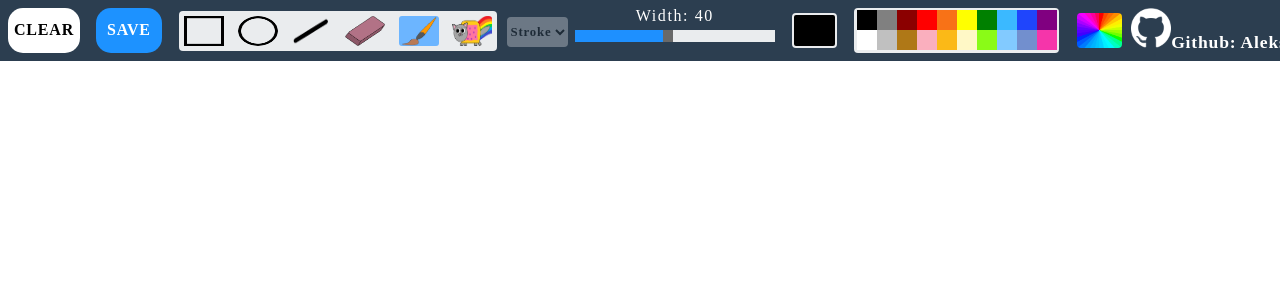
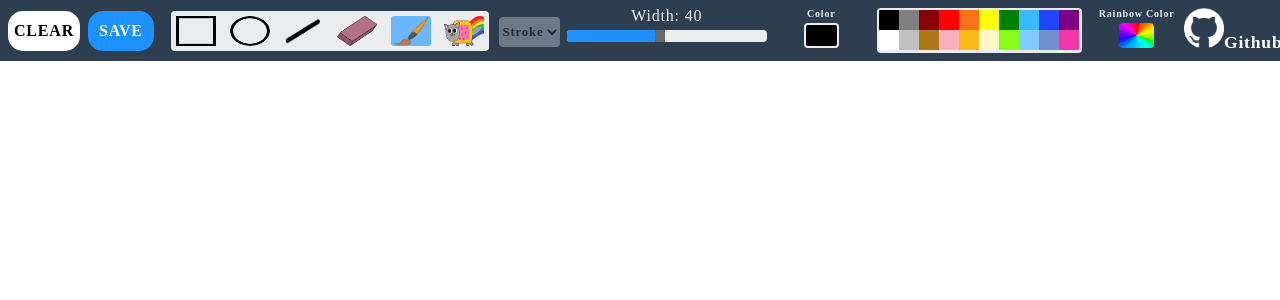
Before and after one commit to aleksns/impressive-painter, a React (Create React App) app: page / in a window 1280 px wide. Shown: the top 300 px of the page. Built offline with nearby package versions, Linux system fonts and the light colour scheme.

Commit message:
console log fix and added btn-colors label

```diff
--- a/package.json
+++ b/package.json
@@ -4,6 +4,7 @@
   "version": "0.1.0",
   "private": true,
   "dependencies": {
+    "@material-ui/core": "^4.12.3",
     "@testing-library/jest-dom": "^5.11.4",
     "@testing-library/react": "^11.1.0",
     "@testing-library/user-event": "^12.1.10",
--- a/src/App.css
+++ b/src/App.css
@@ -26,16 +26,35 @@ header {
   z-index: 2;
 }
 
+body {
+  font-family: "Century Gothic";
+  letter-spacing: 0.05rem;
+}
+
 h4 {
+  cursor: default;
   margin: 0;
   font-weight: 400;
-  font-family: "Century Gothic";
   font-size: 1rem;
-  letter-spacing: 0.1rem;
-  color: #ffffff;
+  color: var(--white-background);
 }
 
-select, button, a {
+h5 {
+  cursor: default;
+  text-align: center;
+  margin: 0;
+  transition-duration: var(--transition-time);
+  font-size: 10px;
+  color: var(--white-background);
+}
+
+.highlighted-text {
+  color: var(--yellow-dark);
+}
+
+select,
+button,
+a {
   font-family: "Century Gothic";
   font-size: 1rem;
   font-weight: 600;
@@ -48,7 +67,7 @@ a {
   padding: 2px 11px;
   text-decoration: none;
   color: #ffffff;
-  margin: 0.5em;
+  margin-left: 0.5em;
   border-radius: 15px;
   background-color: #1d92ff;
   transition-duration: var(--transition-time);
@@ -75,11 +94,17 @@ a:active {
 }
 
 .container-git-link {
- display: flex;
- justify-content: flex-end;
- width: 100%;
- white-space: nowrap;
- margin-right: 1em;
+  display: flex;
+  justify-content: flex-end;
+  width: 100%;
+  white-space: nowrap;
+  margin-right: 1em;
+}
+
+.container-clear-save {
+  display: flex;
+  flex-direction: row;
+  margin: 0.7em 0.5em 0.6em;
 }
 
 .container-tools-btns {
@@ -90,6 +115,15 @@ a:active {
   height: 40px;
   background-color: var(--white-background);
   border-radius: var(--tools-border-radius);
+}
+
+.container-color-with-text {
+  display: flex;
+  flex-direction: column;
+  align-items: center;
+  justify-content: center;
+  width: 85px;
+  margin: 0.4em 0.3em 0.7em;
 }
 
 .select-stroke-solid {
@@ -131,7 +165,6 @@ a:active {
 
 .slider-width-label {
   text-align: center;
-  cursor: default;
 }
 
 .logo-nyancat {
@@ -165,13 +198,13 @@ input[type="range"] {
   overflow: hidden;
   -webkit-appearance: none;
   background-color: #eaecee;
+  border-radius: var(--tools-border-radius);
 }
 
 input[type="range"]::-webkit-slider-runnable-track {
   height: 12px;
   -webkit-appearance: none;
   color: var(--blue);
-  /* margin-top: -1px; */
 }
 input[type="range"]::-webkit-slider-thumb:hover {
   box-shadow: -100px 0 0 100px var(--blue);
@@ -247,9 +280,9 @@ input[type="range"]::-ms-fill-upper {
 }
 
 .color-picker {
-  height: 27px;
-  width: 37px;
-  margin: 0.3em;
+  height: 20px;
+  width: 30px;
+  margin: 0.2em;
   transition-duration: var(--transition-time);
   cursor: pointer;
 }
@@ -257,13 +290,7 @@ input[type="range"]::-ms-fill-upper {
   box-shadow: 0 0 var(--tools-shadow-radius) var(--blue);
 }
 
-.container-clear-save {
-  display: flex;
-  flex-direction: row;
-}
-
 .btn-clear {
-  margin: 0.5em;
   border-radius: 15px;
   background-color: #ffffff;
   color: #000000;
@@ -309,7 +336,8 @@ input[type="range"]::-ms-fill-upper {
 }
 
 .btn-color-rainbow {
-  background: url("./images/btn-colorRainbow.png") no-repeat scroll 0 0 transparent;
+  background: url("./images/btn-colorRainbow.png") no-repeat scroll 0 0
+    transparent;
   background-size: 100% 100%;
 }
 
@@ -339,9 +367,9 @@ input[type="range"]::-ms-fill-upper {
 }
 
 .btn-color-tools {
-  margin-top: 0.8em;
-  height: 35px;
-  width: 45px;
+  margin-top: 0.3em;
+  height: 25px;
+  width: 35px;
   border-radius: var(--tools-border-radius);
 }
 
@@ -361,7 +389,7 @@ input[type="range"]::-ms-fill-upper {
 }
 
 .btn-colors-palette:hover {
-  border: 2px solid #00FFFF;
+  border: 2px solid #00ffff;
 }
 
 .btn-toggled {
@@ -384,8 +412,13 @@ input[type="range"]::-ms-fill-upper {
   box-shadow: 0 0 var(--tools-shadow-radius) var(--yellow-secondary);
 }
 
-@keyframes movingNyanCatLogo{
-   from { margin-left: -20%; } to { margin-left: 150%};
+@keyframes movingNyanCatLogo {
+  from {
+    margin-left: -20%;
+  }
+  to {
+    margin-left: 150%;
+  }
 }
 
 *[disabled],
--- a/src/App.js
+++ b/src/App.js
@@ -169,6 +169,11 @@ export default function App() {
         finishDrawingRect(e);
         break;
 
+      case "brush":
+      case "eraser":
+      case "brushRainbow":
+        break;
+
       default:
         console.log("Error. Something went wrong handling 'Mouse OUT event'.");
         break;
@@ -176,7 +181,7 @@ export default function App() {
   };
 
   useEffect(() => {
-    //draft canvas
+    //main canvas
     const canvas = canvasRef.current;
     canvas.width = window.innerWidth;
     canvas.height = window.innerHeight;
@@ -189,7 +194,7 @@ export default function App() {
     context.lineJoin = "round";
     contextRef.current = context;
 
-    //main canvas
+    //draft canvas
     const canvas2 = canvas2Ref.current;
     canvas2.width = window.innerWidth;
     canvas2.height = window.innerHeight;
--- a/src/components/Canvas.js
+++ b/src/components/Canvas.js
@@ -15,7 +15,7 @@ export default function Canvas(props) {
   return (
     <>
       <canvas
-        id="draft-layer"
+        id="main-layer"
         onMouseDown={handleMouseDown}
         onMouseUp={handleMouseUp}
         onMouseMove={handleMouseMove}
@@ -25,7 +25,7 @@ export default function Canvas(props) {
         className="canvas"
       />
       <canvas
-        id="main-layer"
+        id="draft-layer"
         onMouseDown={handleMouseDown}
         onMouseUp={handleMouseUp}
         onMouseMove={handleMouseMove}
--- a/src/components/ColorPalette.js
+++ b/src/components/ColorPalette.js
@@ -56,7 +56,10 @@ export default function ColorPalette(props) {
         className="container-color-tools"
         style={isNyanCat ? { opacity: "0", cursor: "default" } : {}}
       >
-        <div className="container-current-color btn-color-tools tools-section">
+
+        <div className="container-color-with-text">
+          <h5>Color</h5>
+          <div className="container-current-color btn-color-tools">
             <div
               className="current-color"
               style={
@@ -78,20 +81,27 @@ export default function ColorPalette(props) {
               onChange={handleColorPickerChange}
             ></input>
           </div>
+        </div>
+
         <BtnsColorContainer
           handleColorPaletteChange={handleColorPaletteChange}
           isColorChangeNotAllowed={isColorChangeNotAllowed}
           isNyanCat={isNyanCat}
         />
+        <div className="container-color-with-text">
+          <h5 className={isColorRainbow ? "highlighted-text" : ""}>
+            Rainbow Color
+          </h5>
           <button
             disabled={!isColorRainbowChangeAllowed()}
-          className={`btn btn-color-tools btn-color-rainbow tools-section ${
+            className={`btn btn-color-tools btn-color-rainbow ${
               isColorRainbow ? "btn-color-rainbow-active" : ""
             }`}
             style={isNyanCat ? { cursor: "default" } : {}}
             onClick={handleColorRainbowChange}
           ></button>
         </div>
+      </div>
     </>
   );
 }
```
Also changed, not shown: 2 other files (tests, documents, lock files or other folders). Lines whose indentation alone changed are shown as unchanged.
